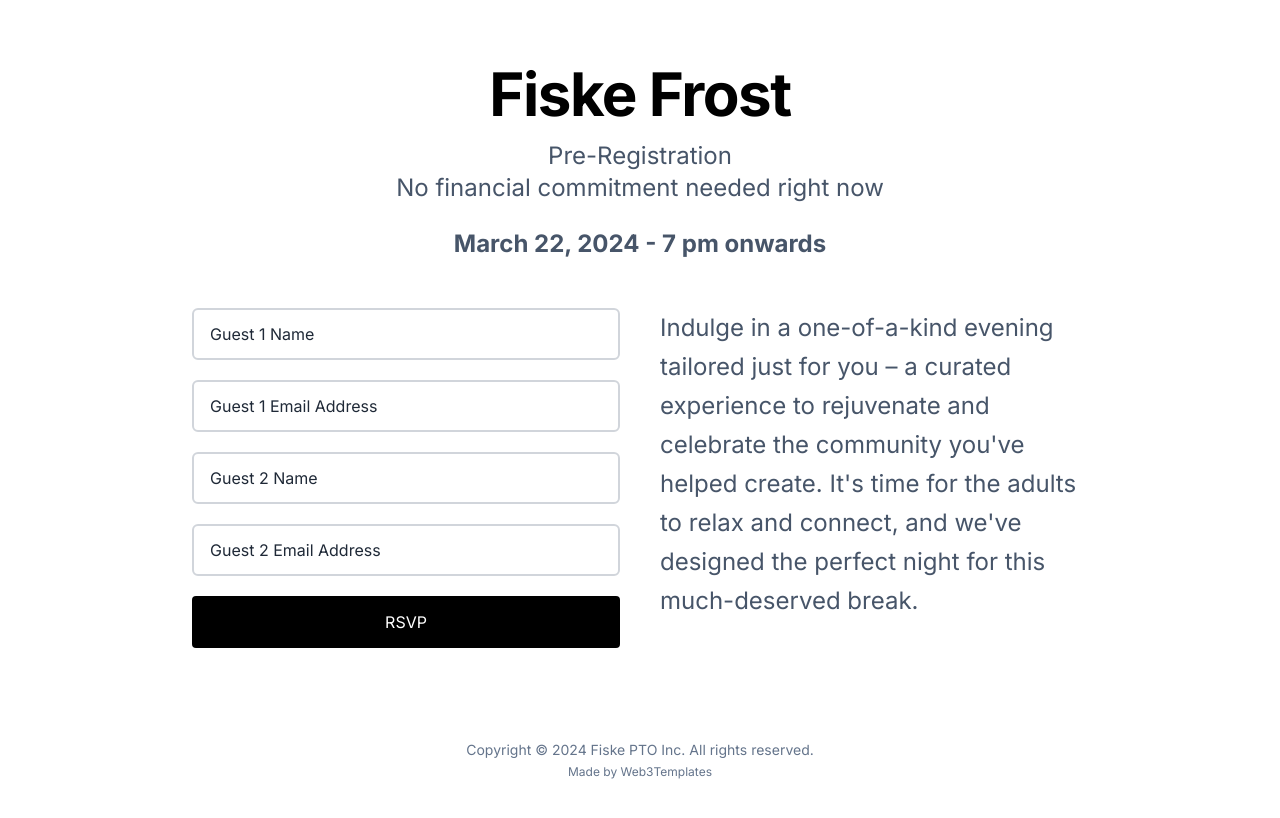
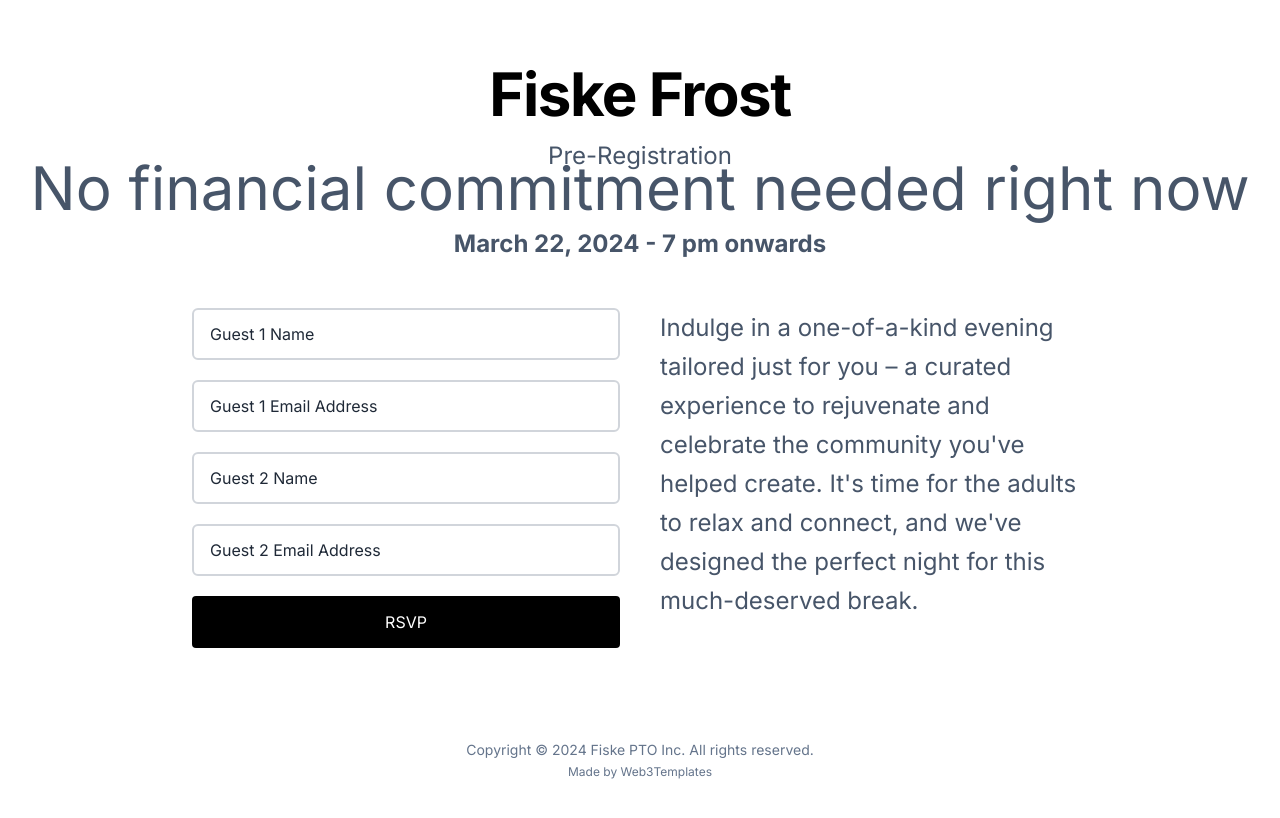
Before and after one commit to Fiske-School-PTO/fiske-frost, an Astro site: page /preregister in a window 1280 px wide. Built offline with nearby package versions, Linux system fonts and the light colour scheme; Astro itself is replaced by a stand-in of ours.

Commit message:
Change font size
Signed-off-by: Vaidehi Venkatesan <vaidehi.venkatesan@gmail.com>

```diff
--- a/src/pages/preregister.astro
+++ b/src/pages/preregister.astro
@@ -12,7 +12,7 @@ import { Icon } from "astro-icon";
       <Fragment slot="title" class="text-black">Fiske Frost</Fragment>
       <Fragment slot="desc">
         <span class="block">Pre-Registration</span>
-        <span class="font-size=50%'">
+        <span class="block" style="font-size: 250%; background: inherit;">
         No financial commitment needed right now
         </span>
       </Fragment>
```
